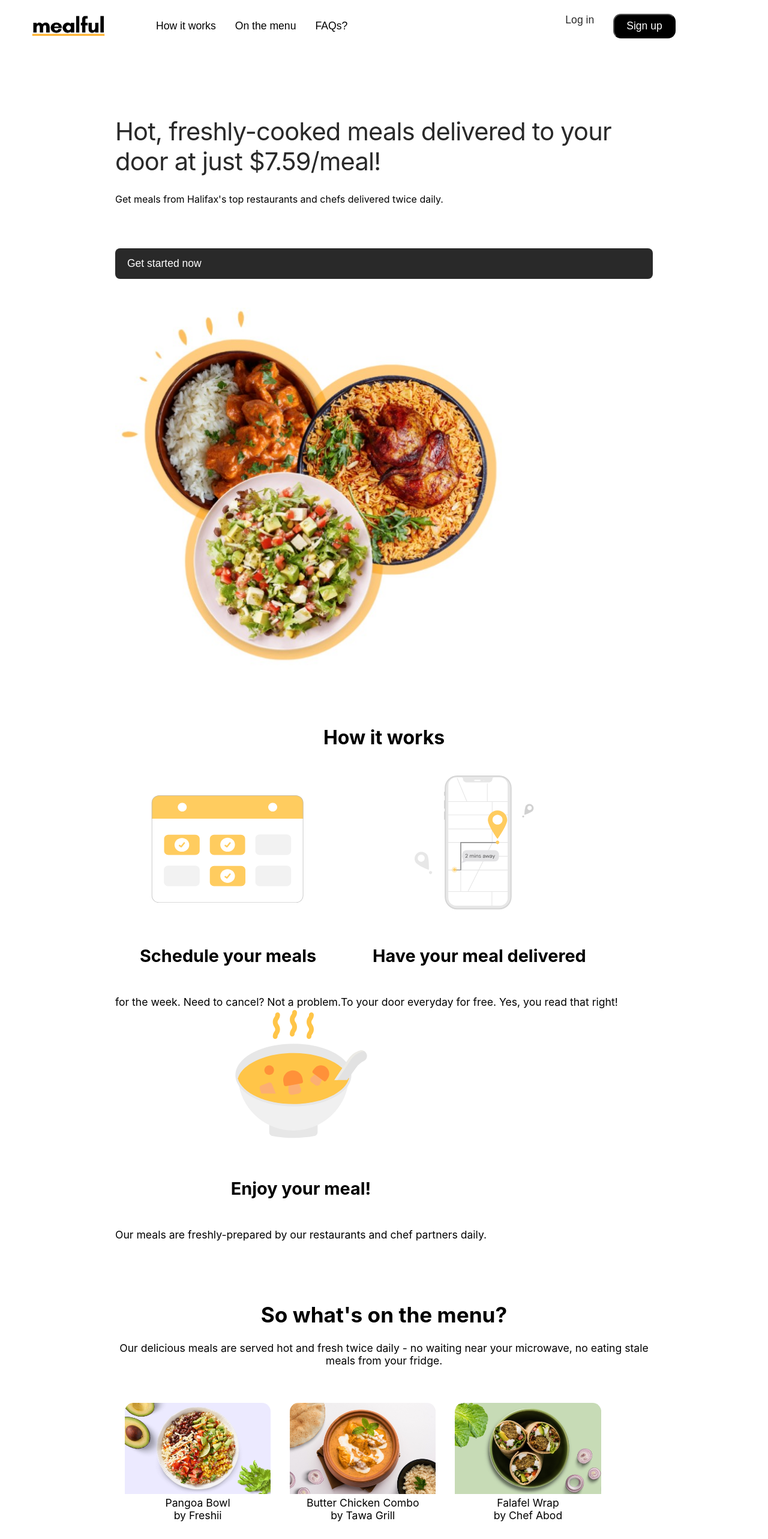
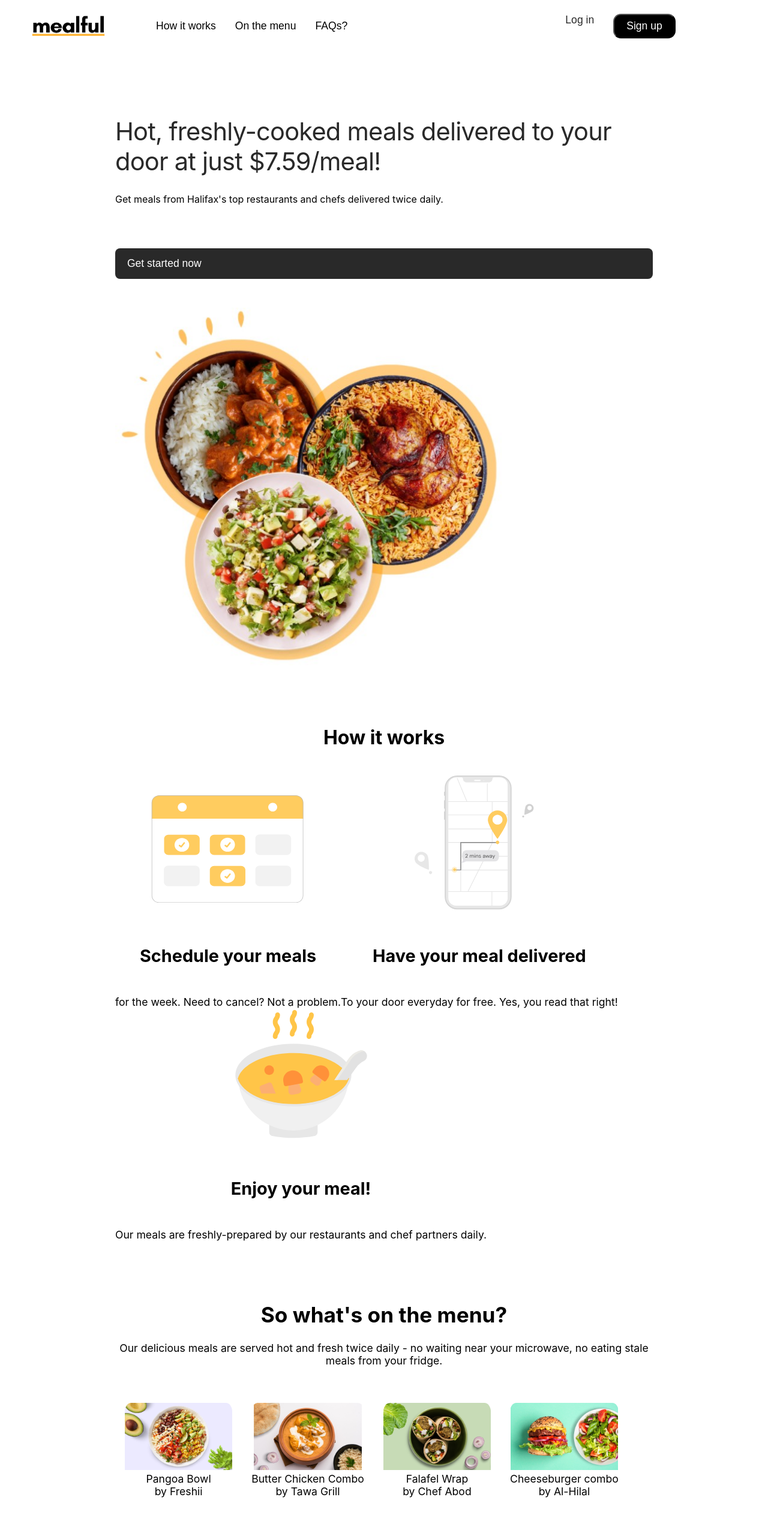
Before and after one commit to rahulverman121/clone, a React (Create React App) app: page / in a window 1280 px wide. Shown: the top 2566 px of the page at 60% size. Built offline with nearby package versions, Linux system fonts and the light colour scheme.

Commit message:
Update Menu.css

```diff
--- a/src/Menu.css
+++ b/src/Menu.css
@@ -21,7 +21,7 @@
     border: 1px solid black;
  }
 .pangoa>img {
-    height : 9.5rem ;
+    height : 7rem ;
     object-fit : contain ;
 }
 .button {
```
